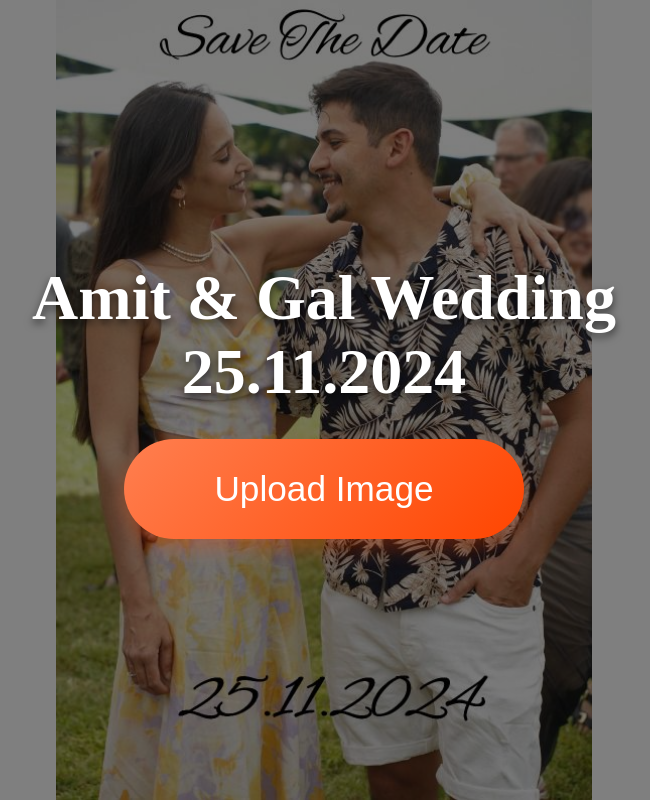
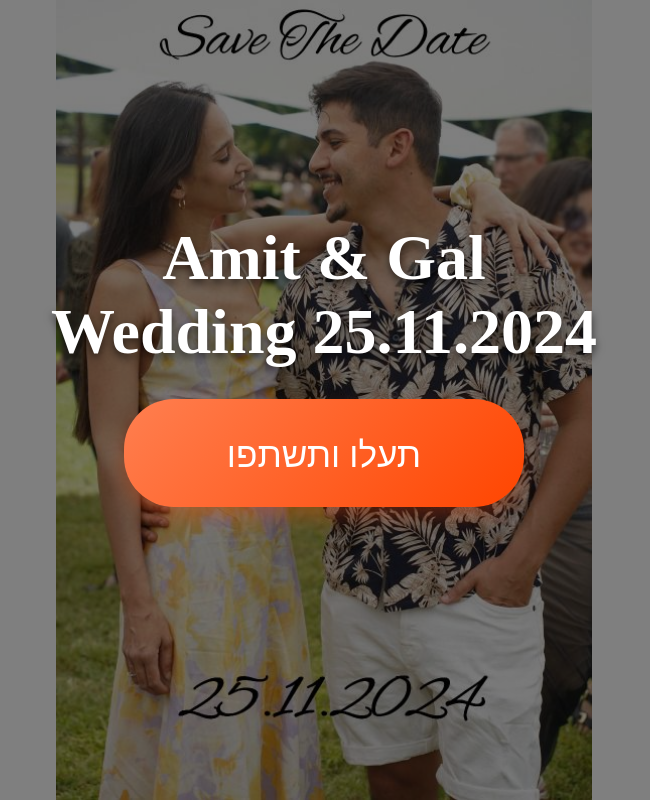
Before and after one commit to albalakg/live-album, a Vue app in the folder frontend/: page / in a window 1280 px wide. Shown: the whole page, without its empty margins (316-966 px from the left). Built offline with nearby package versions, Linux system fonts and the light colour scheme; a web font is replaced by a local one.

Commit message:
feat(profile)

```diff
--- a/frontend/src/views/GalleryView.vue
+++ b/frontend/src/views/GalleryView.vue
@@ -146,6 +146,7 @@ export default defineComponent({
 .album-wrapper {
   width: 100%;
   height: 100vh;
+  background-color: #222;
 }
 
 .title-container {
--- a/frontend/src/views/HomeView.vue
+++ b/frontend/src/views/HomeView.vue
@@ -2,11 +2,18 @@
   <div class="home">
     <div class="overlay"></div>
     <div class="content-wrapper">
-      <h1 class="title">Amit & Gal Wedding 25.11.2024</h1>
-      <button class="upload-button" :disabled="isUploading" @click="uploadFile">Upload Image</button>
-      <div v-if="showNotification" class="notification">
-        <span v-if="uploadSuccess">File uploaded successfully!</span>
-        <span v-else>Failed to upload</span>
+      <h1 class="title">Amit & Gal
+        <br>
+        Wedding 25.11.2024</h1>
+      <button class="upload-button" :disabled="isUploading" @click="uploadFile">
+        <span v-if="isUploading">מעלה...</span>
+        <span v-else>תעלו ותשתפו</span>
+      </button>
+      <div :class="{
+        'hidden': !showNotification
+      }" class="notification">
+        <span v-if="uploadSuccess">הקובץ עלה בהצלחה!</span>
+        <span v-else>נכשל לעלות את הקובץ</span>
       </div>
     </div>
   </div>
@@ -27,25 +34,42 @@ export default defineComponent({
 
     const showNotification = computed(() => uploadSuccess.value || uploadFailed.value);
 
+    // Function to detect if the device is mobile
+    const isMobileDevice = () => {
+      return /Android|iPhone|iPad|iPod/i.test(navigator.userAgent);
+    };
+
     const uploadFile = () => {
+      alert('starting');
       const input = document.createElement('input');
       input.type = 'file';
       input.accept = 'image/*,video/*';
-      input.setAttribute('capture', 'environment'); // Prompt to use camera
+
+      if (!isMobileDevice()) {
+        input.removeAttribute('capture');
+      }
+
       input.onchange = async (event: Event) => {
+        alert('File uploaded');
         const target = event.target as HTMLInputElement;
         if (target.files && target.files[0]) {
+          alert('Has file');
           isUploading.value = true;
           uploadFailed.value = false;
           uploadSuccess.value = false;
           try {
+            alert(target.files[0].name + ' ||| ' + target.files[0].type + ' ||| ' + target.files[0].size);
             const response = await store.dispatch("event/uploadFile", target.files[0]);
             console.log('response from vue', response);
             uploadSuccess.value = true;
             setTimeout(() => {
               uploadSuccess.value = false;
             }, 5000);
-          } catch (error) {
+          } catch (error: any) {
+            console.log(error);
+            alert(error);
+            alert(error?.response);
+            alert(error?.response?.message);
             uploadFailed.value = true;
             setTimeout(() => {
               uploadFailed.value = false;
@@ -54,8 +78,11 @@ export default defineComponent({
           } finally {
             isUploading.value = false;
           }
+        } else {
+          alert('No file:  -  ' + JSON.stringify(target.files));
         }
       };
+
       input.click();
     };
 
@@ -66,7 +93,7 @@ export default defineComponent({
       showNotification,
       uploadFile
     };
-  }
+  },
 });
 </script>
 
@@ -80,7 +107,6 @@ export default defineComponent({
   background-size: cover;
   position: relative;
 }
-
 .overlay {
   position: absolute;
   top: 0;
@@ -120,10 +146,11 @@ export default defineComponent({
   cursor: pointer;
   box-shadow: 0 10px 20px rgba(255, 69, 0, 0.3);
   transition: all 0.3s ease;
+  font-family: system-ui, sans-serif;
 }
 
 .upload-button:disabled {
-  background: #ccc;
+  opacity: .9;
   cursor: not-allowed;
 }
 
@@ -149,6 +176,14 @@ export default defineComponent({
   transition: opacity 0.3s ease;
 }
 
+span {
+  font-family: system-ui, sans-serif;
+}
+
+.hidden {
+  opacity: 0;
+}
+
 @media (min-width: 768px) {
   .home {
     background-position: center;
```
